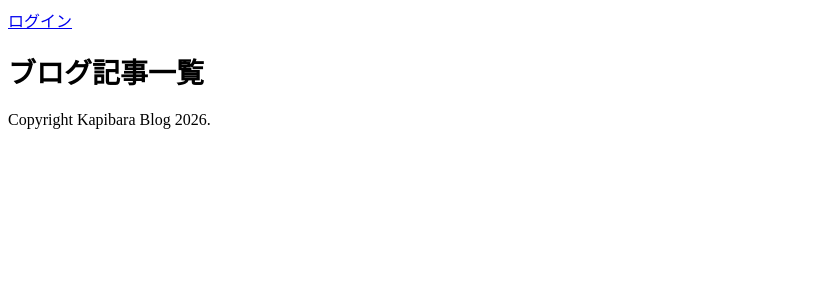
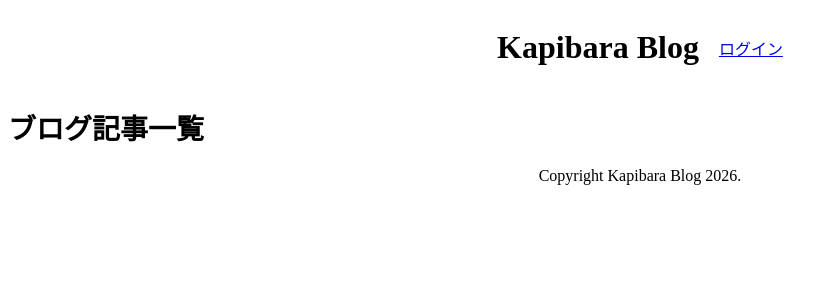
Before and after one commit to kapibarakapi565/blog_app, a Rails app: page / in a window 1280 px wide. Shown: the top 300 px of the page, without its empty margins (0-836 px from the left). Run offline with Rails 7, Linux system fonts and the light colour scheme; data that the repository does not hold is empty; some libraries are stand-ins or nearby versions.

Commit message:
ヘッダーとフッター

```diff
--- a/app/assets/stylesheets/style.css
+++ b/app/assets/stylesheets/style.css
@@ -1,3 +1,15 @@
+/* application.html.erb*/
+.header {
+  display: flex;
+  align-items: center;
+  gap: 20px;
+  justify-content: center;
+}
+
+.footer {
+  text-align: center;
+}
+
 /* 記事一覧画面 */
 .page-title {
   font-size: 28px;
--- a/app/views/layouts/application.html.erb
+++ b/app/views/layouts/application.html.erb
@@ -10,7 +10,8 @@
     <%= javascript_importmap_tags %>
   </head>
   <body>
-    <header>
+    <header class="header">
+      <h1>Kapibara Blog</h1>
       <% if user_signed_in? %>
         <%= link_to "ログアウト", destroy_user_session_path, data: { turbo_method: :delete }%>
         <%= link_to "新規投稿", new_post_path, class: "btn"%>
@@ -19,7 +20,7 @@
       <% end %>
     </header>
     <%= yield %>
-    <footer>
+    <footer class="footer">
       <p>
         Copyright Kapibara Blog 2026.
       </p>
```
